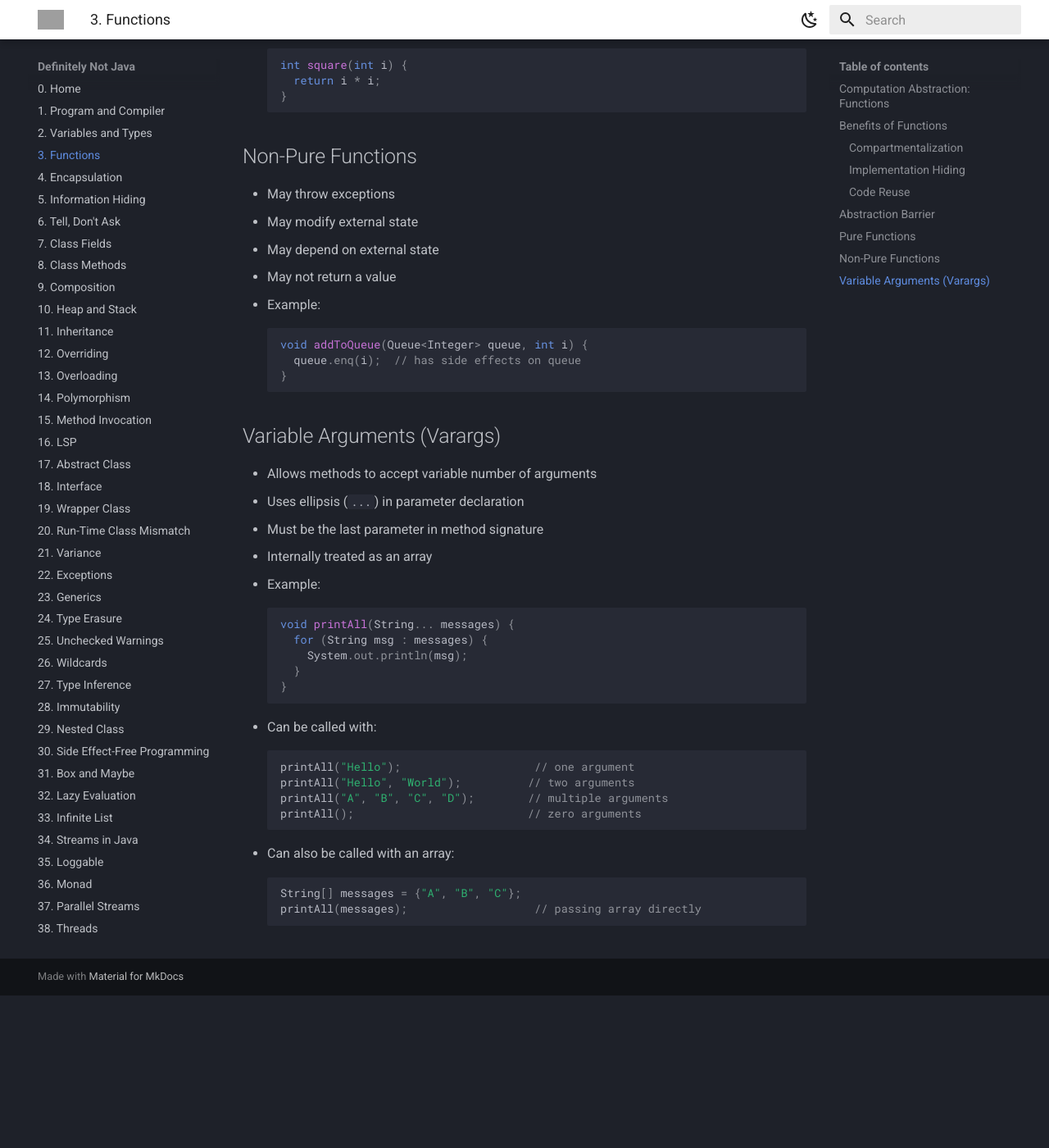
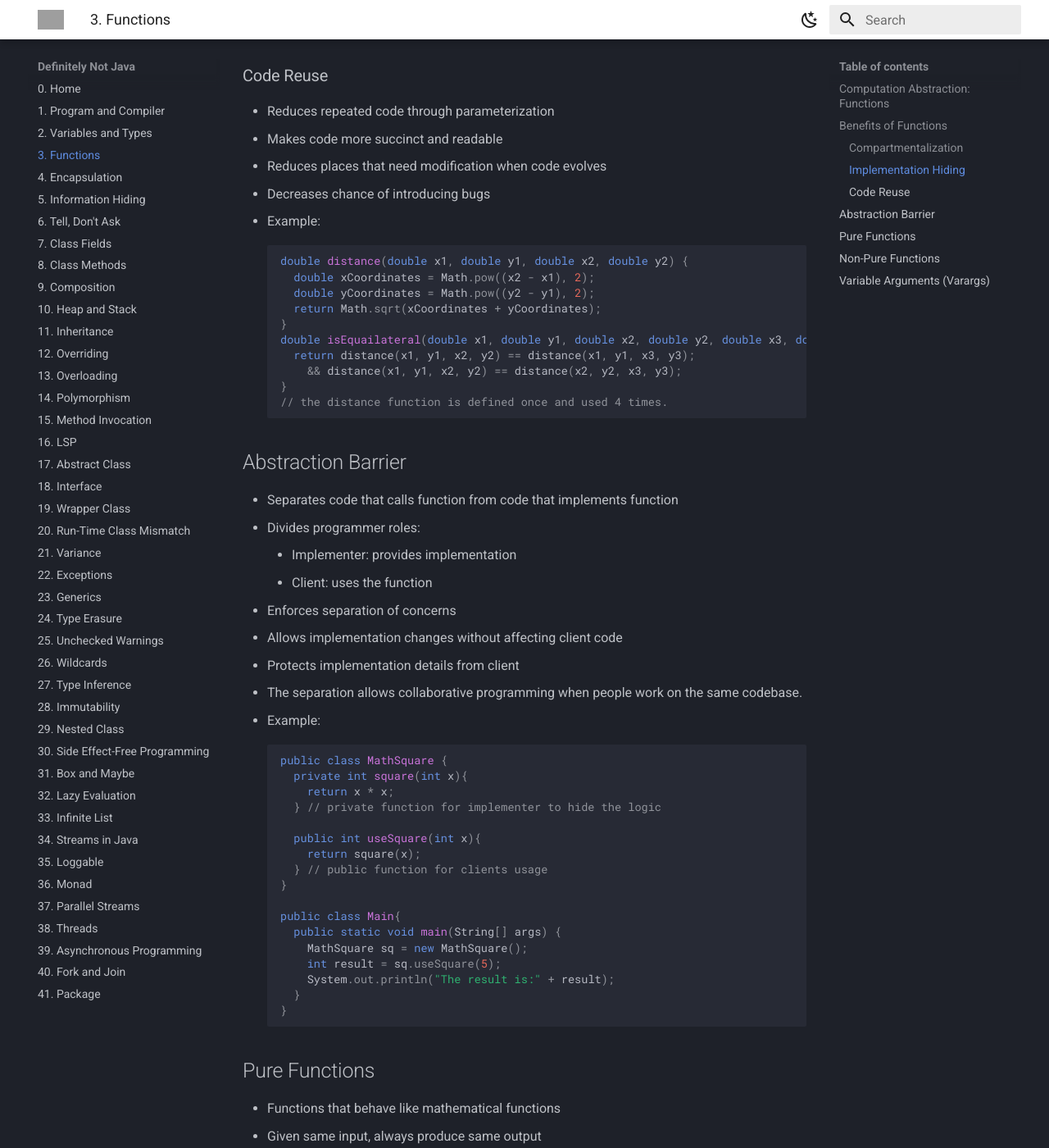
Before and after one commit to Dylan-Liew/definitely-not-java, an MkDocs documentation site: the page built from docs/03-function.md, in a window 1280 px wide and 1400 px high, scrolled down 1587 px. Shown: the whole window at 82% size. Built offline with MkDocs 1.6.1 and Material for MkDocs 9.7.7, drawn with Linux system fonts in a browser that asks for light colours; before the commit the page ends 2800 px from its top, so only the background shows below that; some of the changed text lies outside the part shown; grey boxes are pictures that could not be loaded.

Commit message:
unit 3 function update

````diff
--- a/docs/03-function.md
+++ b/docs/03-function.md
@@ -10,7 +10,8 @@
   }
   ```
 - Return type is mandatory (use `void` if no return value)
-- Java doesn't support returning multiple values
+- Java doesn't support returning multiple values.
+- If returning multiple values is needed, make use of a data type that can store multiple values.
 
 ## Benefits of Functions
 
@@ -19,19 +20,63 @@
 - Limits interactions to parameters and return values
 - Reduces number of variables to track
 - Contains complexity within function body
+- Example
+  ```java
+  int factorial(int n) {
+    if (n == 0) {
+      return 1;
+    } else {
+      return n * factorial(n - 1);
+    }
+  }
+
+  // Approximation of e^n using Taylor series
+  // e^n ≈ 2^0/0! + 2^1/1! + 2^2/2!...
+  double e(int n) {
+    int x = 1; // x stands for n^i
+    double res = 0; // total of the e^n
+    for(int i = 0; i < 10; i++) {
+      res += x / factorial(i);
+      x = x * n;
+    }
+    return res;
+  }
+  // The n in factorial function is different from the n in e function
+  ```
 
 ### Implementation Hiding
 - Hides how a task is performed
 - Caller only needs to know what function does
 - Reduces information needed between programmers
 - Allows implementation changes without affecting callers
+- Example:
+  ```java
+  double sin(double x) {
+    return Math.sin(x)/x;
+  }
+  // unnormalised signal processing function
+  // sinc function sinc(x) = sin(x)/x
+  // Caller only needs to know what sinc does, do not need to know the implementation of sinc(x)
+  ```
 
 ### Code Reuse
 - Reduces repeated code through parameterization
 - Makes code more succinct and readable
 - Reduces places that need modification when code evolves
 - Decreases chance of introducing bugs
-
+- Example:
+  ```java
+  double distance(double x1, double y1, double x2, double y2) {
+    double xCoordinates = Math.pow((x2 - x1), 2);
+    double yCoordinates = Math.pow((y2 - y1), 2);
+    return Math.sqrt(xCoordinates + yCoordinates);
+  }
+  double isEquailateral(double x1, double y1, double x2, double y2, double x3, double y3) {
+    return distance(x1, y1, x2, y2) == distance(x1, y1, x3, y3);
+      && distance(x1, y1, x2, y2) == distance(x2, y2, x3, y3);
+  }
+  // the distance function is defined once and used 4 times.
+  ```
 ## Abstraction Barrier
 - Separates code that calls function from code that implements function
 - Divides programmer roles:
@@ -40,6 +85,27 @@
 - Enforces separation of concerns
 - Allows implementation changes without affecting client code
 - Protects implementation details from client
+- The separation allows collaborative programming when people work on the same codebase.
+- Example:
+  ```java
+  public class MathSquare {
+    private int square(int x){
+      return x * x;
+    } // private function for implementer to hide the logic
+
+    public int useSquare(int x){
+      return square(x);
+    } // public function for clients usage
+  }
+
+  public class Main{
+    public static void main(String[] args) {
+      MathSquare sq = new MathSquare();
+      int result = sq.useSquare(5);
+      System.out.println("The result is:" + result);
+    }
+  }
+  ```
 
 ## Pure Functions
 - Functions that behave like mathematical functions
````
